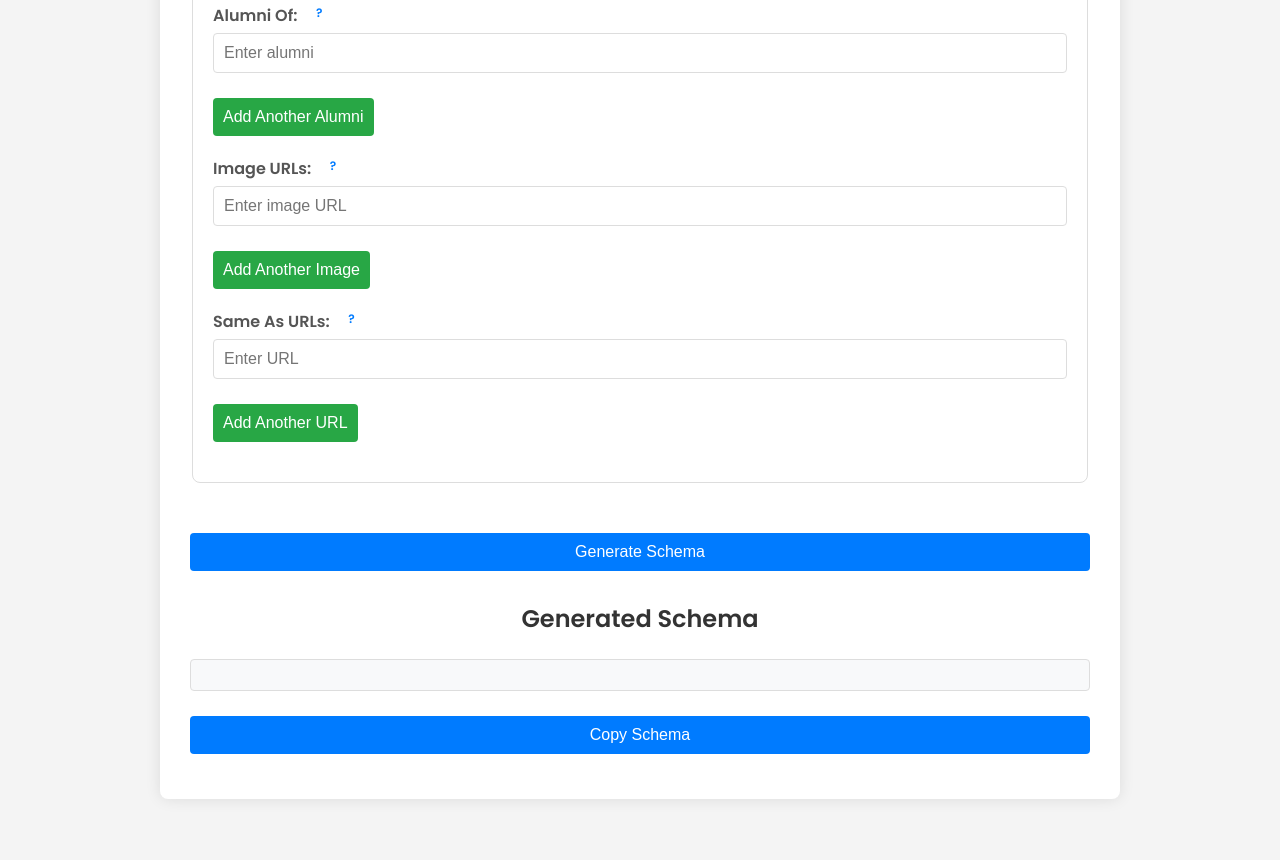
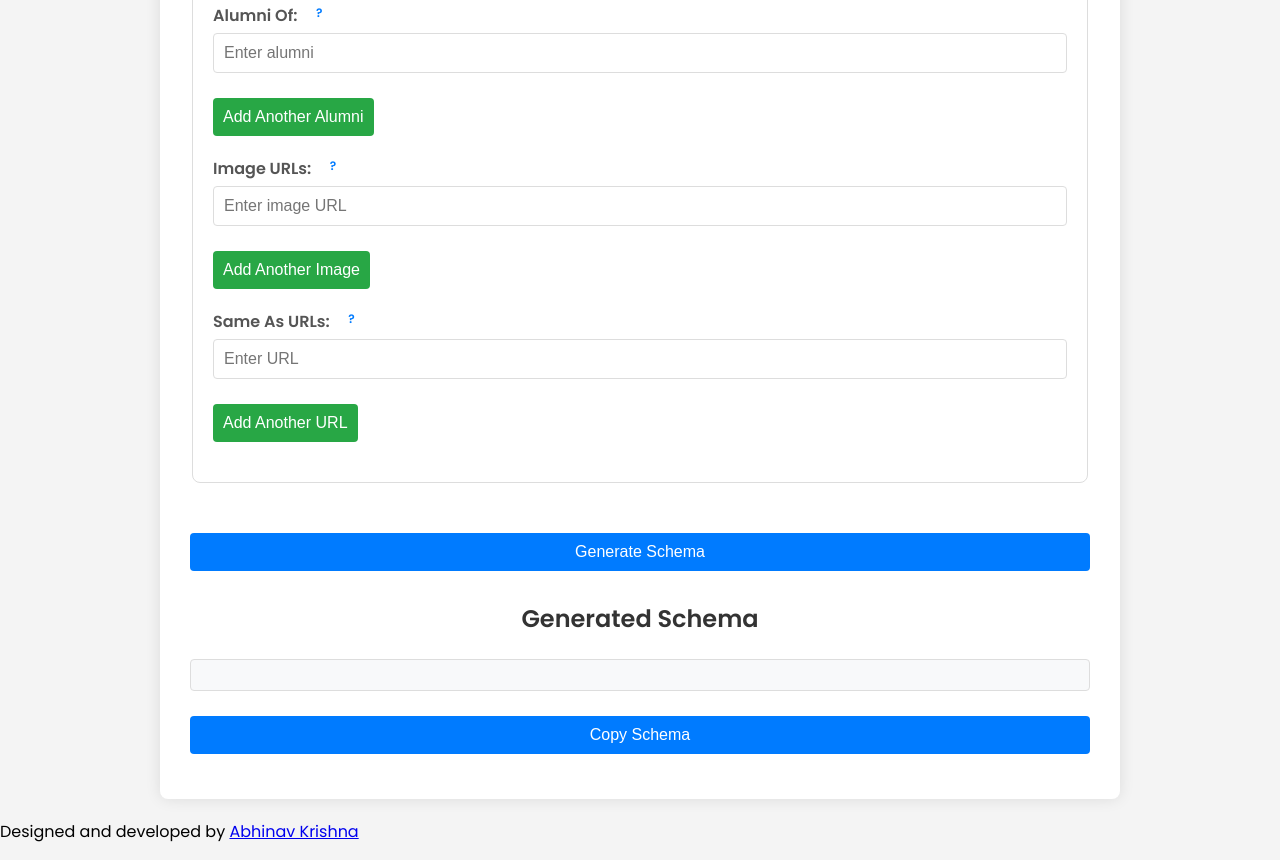
Before and after one commit to abhinav-krishna-cs/gen-profile-schema, a plain HTML site: page index.html in a window 1280 px wide. Shown: the part 622-1482 px from the top of the page. Before the commit the page ends 1441 px from the top, so only its background shows below. Drawn offline with Linux system fonts and the light colour scheme.

Commit message:
Update index.html

```diff
--- a/index.html
+++ b/index.html
@@ -236,6 +236,9 @@
             <div id="message" class="message"></div>
         </form>
     </div>
+      <div class="footer">
+        <p>Designed and developed by <a href="https://www.linkedin.com/in/abhinavkrishnnacs/" target="_blank">Abhinav Krishna</a></p>
+    </div>
 
     <script>
         document.getElementById('schemaForm').addEventListener('submit', function(event) {
```
